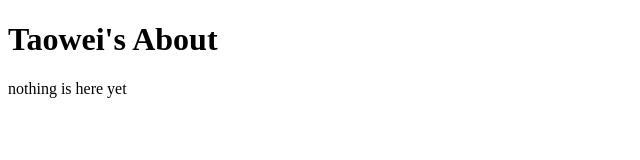
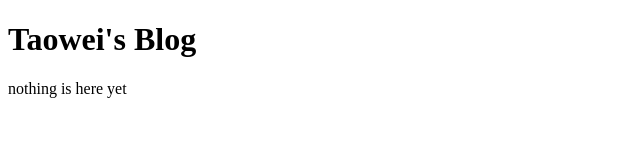
Before and after one commit to taoweih/taoweih.github.io, a plain HTML site: page subsections/blog.html in a window 1280 px wide. Shown: the full height of the page, 0-640 px from the left. Drawn offline with Linux system fonts and the light colour scheme.

Commit message:
fix typo

```diff
--- a/subsections/blog.html
+++ b/subsections/blog.html
@@ -4,7 +4,7 @@
         <title>Taowei's Blog</title>
     </head>
     <body>
-        <h1>Taowei's About</h1>
+        <h1>Taowei's Blog</h1>
         <p>nothing is here yet</p>
     </body>
 </html>
```
